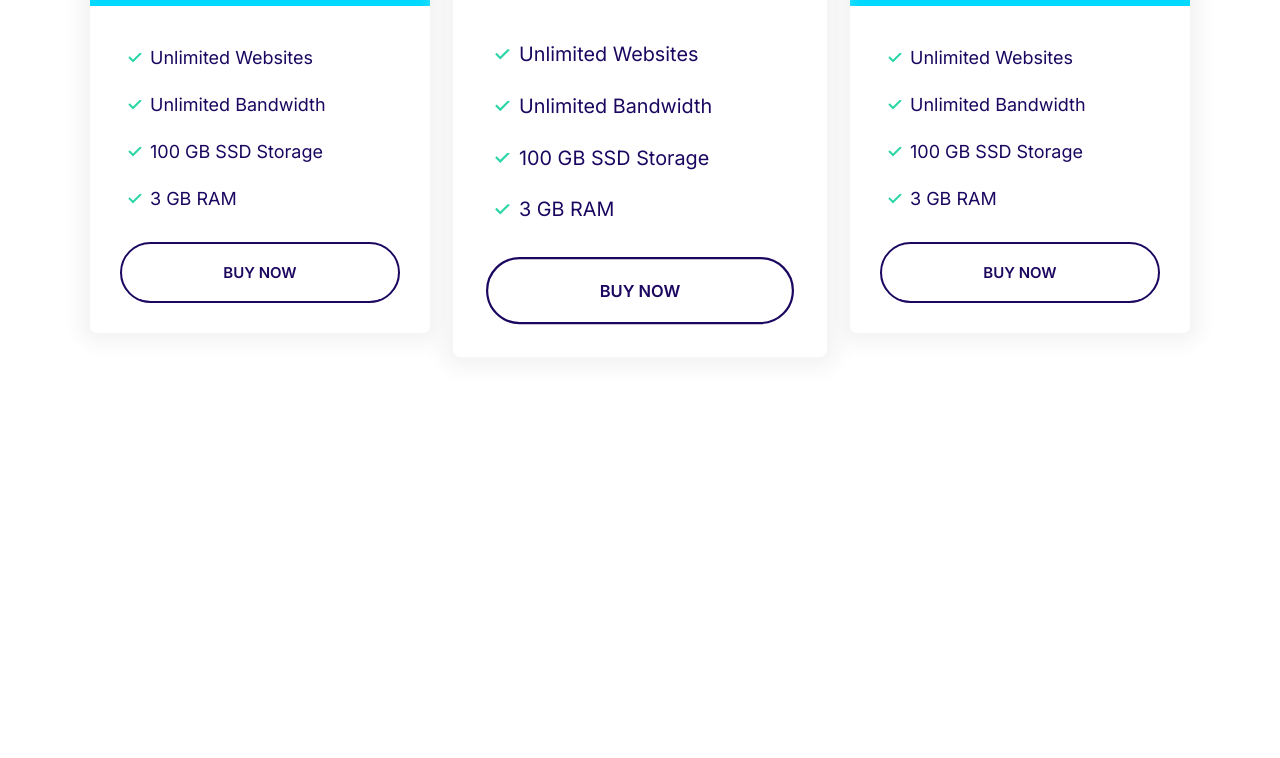
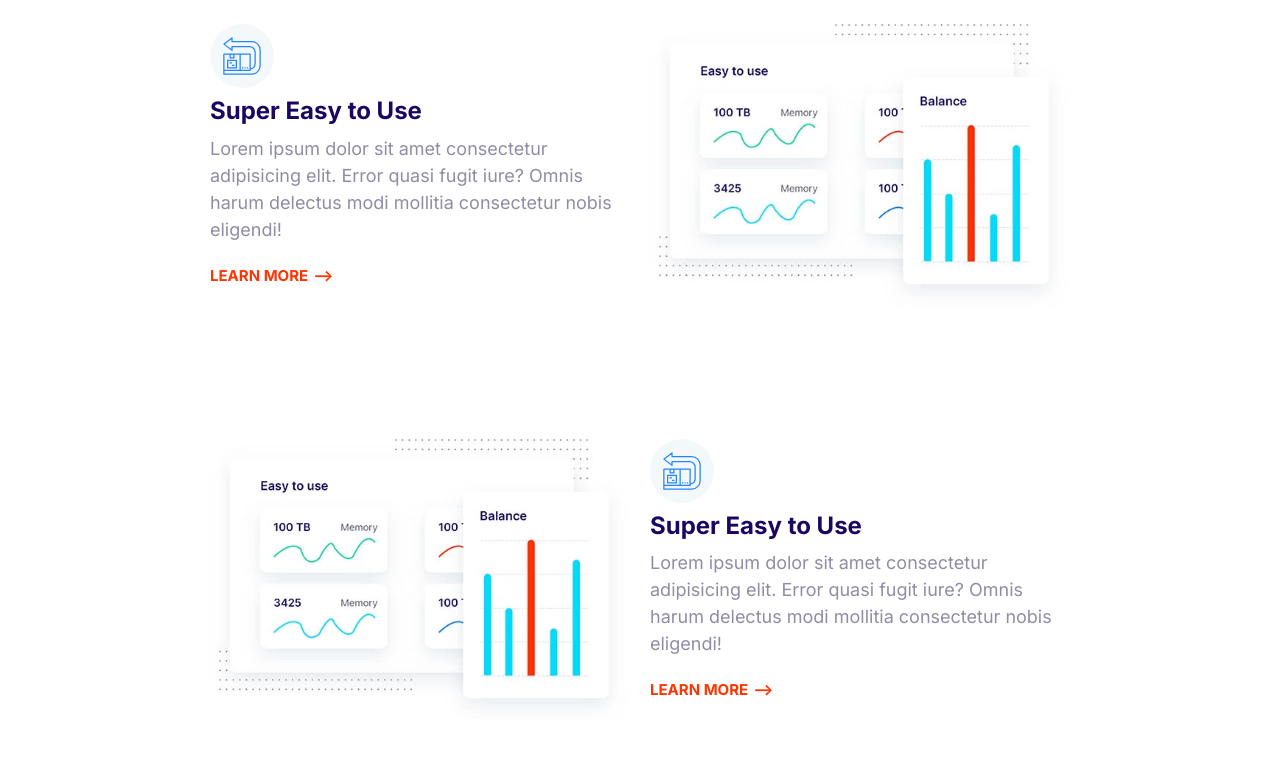
Before and after one commit to manudeli/Season-And-Work, a plain HTML site: page index.html in a window 1280 px wide. Shown: the part 210-968 px from the top of the page. Before the commit the page ends 800 px from the top, so only its background shows below. Drawn offline with Linux system fonts and the light colour scheme.

Commit message:
Build the block of features.

```diff
--- a/css/styles.css
+++ b/css/styles.css
@@ -764,3 +764,28 @@ a {
   max-width: 500px;
   margin: 0 auto;
 }
+
+/* Features Block */
+
+.feature {
+  gap: 4rem 2rem;
+  margin: 12rem;
+}
+
+.feature:first-of-type {
+  margin-top: 6rem;
+}
+
+.feature__heading {
+  margin: 1rem 0;
+}
+
+.feature__image {
+  width: 100%;
+}
+
+@media screen and (min-width: 768px) {
+  .feature:nth-of-type(even) .feature__content {
+    order: 2;
+  }
+}
--- a/index.html
+++ b/index.html
@@ -14,69 +14,67 @@
     <title>시즌앤워크 | Season & Work</title>
   </head>
   <body>
-    <section class="block container block-plans">
-      <div class="grid grid--1x3">
-        <div class="plan">
-          <div class="card card--secondary">
-            <header class="card__header">
-              <h3 class="plan__name">Entry</h3>
-              <span class="plan__price">$14</span>
-              <span class="plan__billing-cycle">/month</span>
-              <span class="badge badge--secondary badge--small">10% OFF</span>
-              <span class="plan__description">East start on the cloud</span>
-            </header>
-            <div class="card__body">
-              <ul class="list list--tick">
-                <li class="list__item">Unlimited Websites</li>
-                <li class="list__item">Unlimited Bandwidth</li>
-                <li class="list__item">100 GB SSD Storage</li>
-                <li class="list__item">3 GB RAM</li>
-              </ul>
-              <button class="btn btn--outline btn--block">Buy Now</button>
-            </div>
-          </div>
+    <section class="block container">
+      <header class="block__header">
+        <h2>Host on the Cloud to Keep Growing.</h2>
+        <p>
+          Lorem ipsum dolor sit amet consectetur adipisicing elit. Vero, ipsam?
+        </p>
+      </header>
+      <article class="grid grid--1x2 feature">
+        <div class="feature__content">
+          <span class="icon-container">
+            <svg class="icon icon--primary">
+              <use xlink:href="images/sprite.svg#easy" />
+            </svg>
+          </span>
+          <h3 class="feature__heading">Super Easy to Use</h3>
+          <p>
+            Lorem ipsum dolor sit amet consectetur adipisicing elit. Error quasi
+            fugit iure? Omnis harum delectus modi mollitia consectetur nobis
+            eligendi!
+          </p>
+          <a href="#" class="link-arrow">Learn more</a>
         </div>
-        <div class="plan plan--popular">
-          <div class="card card--primary">
-            <header class="card__header">
-              <h3 class="plan__name">Entry</h3>
-              <span class="plan__price">$14</span>
-              <span class="plan__billing-cycle">/month</span>
-              <span class="badge badge--primary badge--small">10% OFF</span>
-              <span class="plan__description">East start on the cloud</span>
-            </header>
-            <div class="card__body">
-              <ul class="list list--tick">
-                <li class="list__item">Unlimited Websites</li>
-                <li class="list__item">Unlimited Bandwidth</li>
-                <li class="list__item">100 GB SSD Storage</li>
-                <li class="list__item">3 GB RAM</li>
-              </ul>
-              <button class="btn btn--outline btn--block">Buy Now</button>
-            </div>
-          </div>
+        <picture>
+          <source
+            type="image/webp"
+            srcset="images/easy.webp 1x, images/easy@2x.webp"
+          />
+          <source
+            type="image/jpg"
+            srcset="images/easy.jpg 1x, images/easy@2x.jpg"
+          />
+          <img class="feature__image" src="images/easy@2x.jpg" alt="" />
+        </picture>
+      </article>
+      <article class="grid grid--1x2 feature">
+        <div class="feature__content">
+          <span class="icon-container">
+            <svg class="icon icon--primary">
+              <use xlink:href="images/sprite.svg#easy" />
+            </svg>
+          </span>
+          <h3 class="feature__heading">Super Easy to Use</h3>
+          <p>
+            Lorem ipsum dolor sit amet consectetur adipisicing elit. Error quasi
+            fugit iure? Omnis harum delectus modi mollitia consectetur nobis
+            eligendi!
+          </p>
+          <a href="#" class="link-arrow">Learn more</a>
         </div>
-        <div class="plan">
-          <div class="card card--secondary">
-            <header class="card__header">
-              <h3 class="plan__name">Entry</h3>
-              <span class="plan__price">$14</span>
-              <span class="plan__billing-cycle">/month</span>
-              <span class="badge badge--secondary badge--small">10% OFF</span>
-              <span class="plan__description">East start on the cloud</span>
-            </header>
-            <div class="card__body">
-              <ul class="list list--tick">
-                <li class="list__item">Unlimited Websites</li>
-                <li class="list__item">Unlimited Bandwidth</li>
-                <li class="list__item">100 GB SSD Storage</li>
-                <li class="list__item">3 GB RAM</li>
-              </ul>
-              <button class="btn btn--outline btn--block">Buy Now</button>
-            </div>
-          </div>
-        </div>
-      </div>
+        <picture>
+          <source
+            type="image/webp"
+            srcset="images/easy.webp 1x, images/easy@2x.webp"
+          />
+          <source
+            type="image/jpg"
+            srcset="images/easy.jpg 1x, images/easy@2x.jpg"
+          />
+          <img class="feature__image" src="images/easy@2x.jpg" alt="" />
+        </picture>
+      </article>
     </section>
     <script src="js/main.js"></script>
   </body>
```
Also changed, not shown: components/block__features.html (added, +60 -0 lines), images/easy.jpg (added), images/easy.webp (added), images/easy@2x.jpg (added), images/easy@2x.webp (added).
